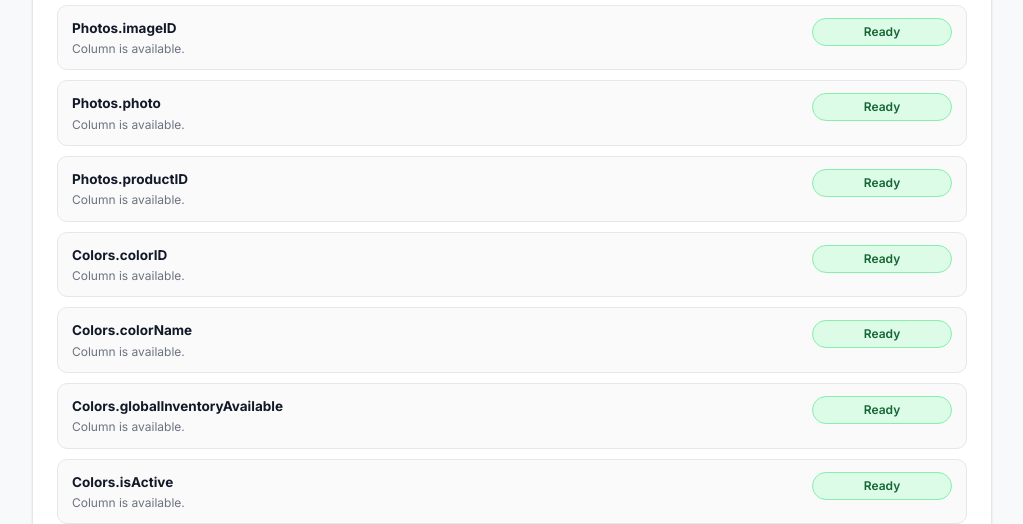
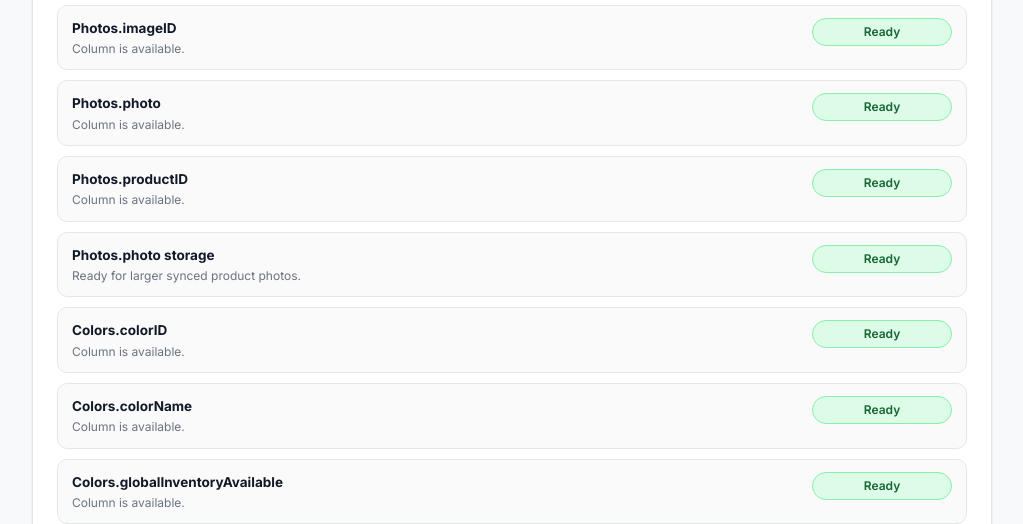
Before and after one commit to EliasSol100/CEI_328-Project, a PHP site: page /ATHINA-ESHOP/modules/admin/content_sync.php in a window 1280 px wide. Shown: the part 2750-3274 px from the top of the page, without its empty margins (248-1271 px from the left). Run offline with PHP 8.4, Linux system fonts and the light colour scheme; a user stored in the database is signed in.

Commit message:
Fix content sync main product photo imports

```diff
--- a/include/content_sync.php
+++ b/include/content_sync.php
@@ -180,6 +180,48 @@ if (!function_exists('app_content_sync_columns_for_table')) {
         }
 
         return $cache[$table];
+    }
+}
+
+if (!function_exists('app_content_sync_photo_storage_type')) {
+    function app_content_sync_photo_storage_type(mysqli $conn): string
+    {
+        static $cachedType = null;
+        if (is_string($cachedType)) {
+            return $cachedType;
+        }
+
+        $cachedType = '';
+        if (!app_content_sync_table_exists($conn, 'photos')) {
+            return $cachedType;
+        }
+
+        $result = mysqli_query(
+            $conn,
+            "SELECT DATA_TYPE
+             FROM information_schema.COLUMNS
+             WHERE TABLE_SCHEMA = DATABASE()
+               AND TABLE_NAME = 'photos'
+               AND COLUMN_NAME = 'photo'
+             LIMIT 1"
+        );
+        $row = $result ? mysqli_fetch_assoc($result) : null;
+        if ($result) {
+            mysqli_free_result($result);
+        }
+
+        $cachedType = strtolower((string)($row['DATA_TYPE'] ?? ''));
+        return $cachedType;
+    }
+}
+
+if (!function_exists('app_content_sync_ensure_photo_storage_schema')) {
+    function app_content_sync_ensure_photo_storage_schema(mysqli $conn): void
+    {
+        $type = app_content_sync_photo_storage_type($conn);
+        if ($type === 'blob' || $type === 'tinyblob') {
+            mysqli_query($conn, "ALTER TABLE photos MODIFY COLUMN photo MEDIUMBLOB NOT NULL");
+        }
     }
 }
 
@@ -302,6 +344,20 @@ if (!function_exists('app_content_sync_database_readiness')) {
                     $missingRequired[] = 'photos.' . $column;
                 }
             }
+
+            $photoStorageType = app_content_sync_photo_storage_type($conn);
+            $supportsLargePhotos = in_array($photoStorageType, ['mediumblob', 'longblob'], true);
+            $checks[] = [
+                'label' => 'Photos.photo storage',
+                'status' => $supportsLargePhotos ? 'ok' : 'warning',
+                'detail' => $supportsLargePhotos
+                    ? 'Ready for larger synced product photos.'
+                    : 'Using ' . ($photoStorageType !== '' ? strtoupper($photoStorageType) : 'an unknown type') . '. The sync tools can upgrade this automatically to MEDIUMBLOB.',
+                'scope' => 'autofix',
+            ];
+            if (!$supportsLargePhotos) {
+                $missingAutoFix[] = 'photos.photo_storage';
+            }
         }
 
         if (app_content_sync_table_exists($conn, 'colors')) {
@@ -404,6 +460,7 @@ if (!function_exists('app_content_sync_ensure_catalog_schema')) {
     {
         app_homepage_ensure_schema($conn);
         app_product_options_ensure_schema($conn);
+        app_content_sync_ensure_photo_storage_schema($conn);
 
         if (function_exists('ensureMadeToOrderProductSchema')) {
             ensureMadeToOrderProductSchema($conn);
@@ -1175,7 +1232,9 @@ if (!function_exists('app_content_sync_insert_blob_photo')) {
             throw new RuntimeException('Could not prepare the synced product photo insert.');
         }
 
-        mysqli_stmt_bind_param($stmt, 'si', $photoData, $productId);
+        $blobPlaceholder = null;
+        mysqli_stmt_bind_param($stmt, 'bi', $blobPlaceholder, $productId);
+        mysqli_stmt_send_long_data($stmt, 0, $photoData);
         if (!mysqli_stmt_execute($stmt)) {
             mysqli_stmt_close($stmt);
             throw new RuntimeException('Could not insert a synced product photo.');
--- a/sql/athina_eshop.sql
+++ b/sql/athina_eshop.sql
@@ -394,7 +394,7 @@ INSERT INTO `payments` (`paymentID`, `orderID`, `provider`, `transactionID`, `pa
 
 CREATE TABLE `photos` (
   `imageID` int(11) NOT NULL,
-  `photo` blob NOT NULL,
+  `photo` mediumblob NOT NULL,
   `productID` int(11) NOT NULL
 ) ENGINE=InnoDB DEFAULT CHARSET=utf8mb4 COLLATE=utf8mb4_general_ci;
 
```
